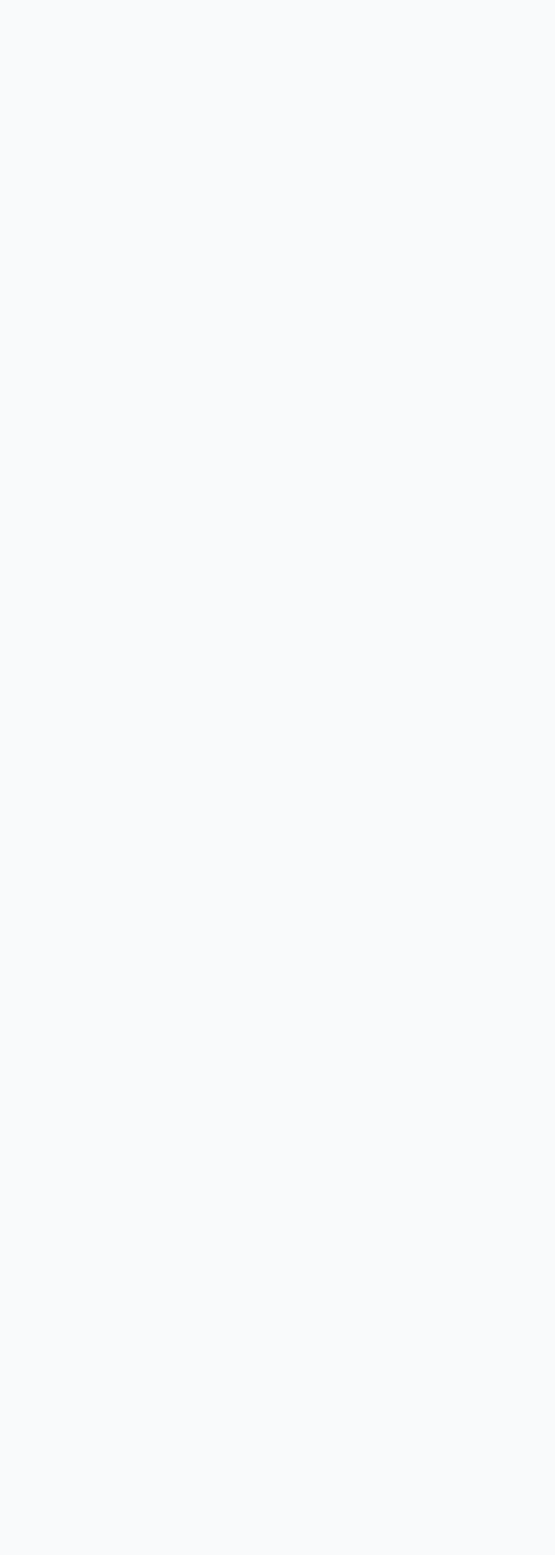
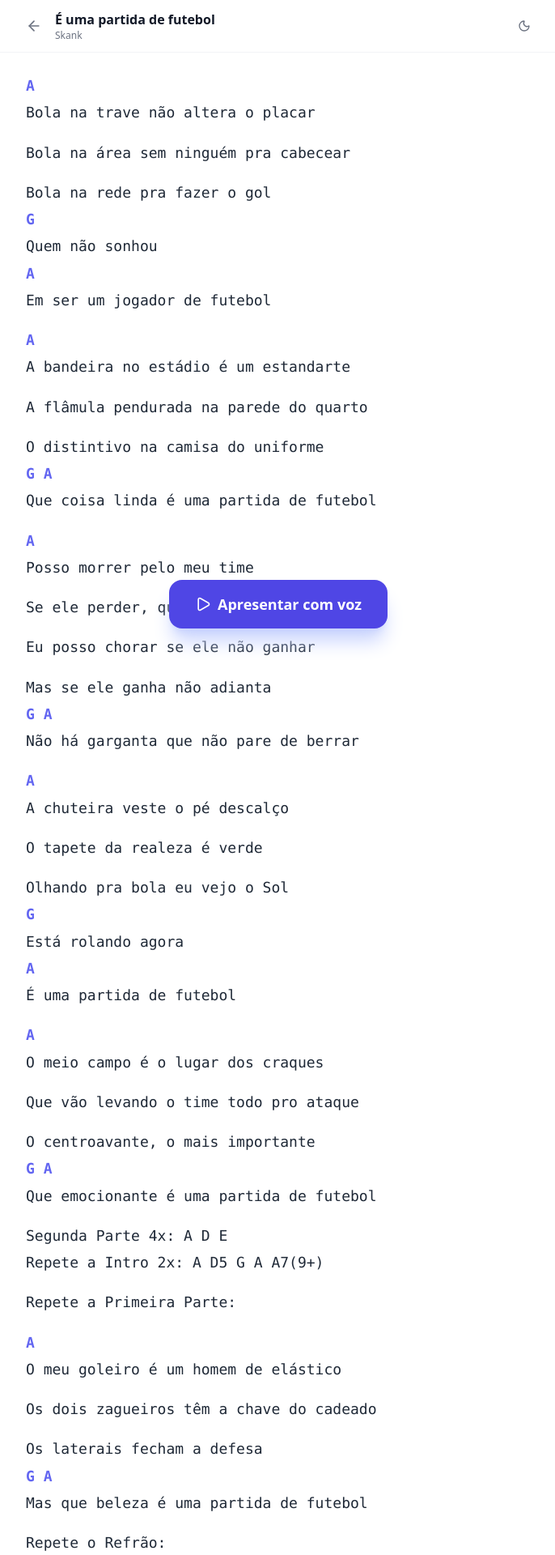
Before and after one commit to jboscodesign-82/teste, a Next.js app in the folder smart-cifra/: page /musicas/default-skank-futebol-001 in a window 1280 px wide. Before the commit this address had no page. Shown: the top 1920 px of the page at 81% size, without its empty margins (296-982 px from the left). Before the commit the page ends 800 px from the top, so only its background shows below. Built offline with nearby package versions, Linux system fonts and the light colour scheme.

Commit message:
Adiciona música padrão do Skank e oculta botão de adicionar
- Cria src/data/defaultSongs.ts com a cifra de 'É uma partida de futebol'
- getAllSongs() sempre inclui as músicas padrão para todos os usuários
- Remove botão 'Adicionar música' do estado vazio do SongList

```diff
--- a/smart-cifra/src/components/SongList.tsx
+++ b/smart-cifra/src/components/SongList.tsx
@@ -20,15 +20,8 @@ export default function SongList() {
           <Music className="w-8 h-8 text-indigo-500" />
         </div>
         <div>
-          <p className="text-lg font-medium text-gray-700 dark:text-gray-300">Nenhuma música ainda</p>
-          <p className="text-sm text-gray-500 dark:text-gray-400 mt-1">Adicione sua primeira cifra para começar</p>
+          <p className="text-lg font-medium text-gray-700 dark:text-gray-300">Nenhuma música disponível</p>
         </div>
-        <Link
-          href="/nova"
-          className="mt-2 rounded-xl bg-indigo-600 hover:bg-indigo-700 px-6 py-3 text-white font-medium transition-colors"
-        >
-          Adicionar música
-        </Link>
       </div>
     );
   }
--- /dev/null
+++ b/smart-cifra/src/data/defaultSongs.ts
@@ -0,0 +1,99 @@
+import type { Song } from "@/types";
+
+export const DEFAULT_SONGS: Song[] = [
+  {
+    id: "default-skank-futebol-001",
+    title: "É uma partida de futebol",
+    artist: "Skank",
+    createdAt: 0,
+    updatedAt: 0,
+    lyrics: `A
+Bola na trave não altera o placar
+
+Bola na área sem ninguém pra cabecear
+
+Bola na rede pra fazer o gol
+G
+Quem não sonhou
+A
+Em ser um jogador de futebol
+
+A
+A bandeira no estádio é um estandarte
+
+A flâmula pendurada na parede do quarto
+
+O distintivo na camisa do uniforme
+G A
+Que coisa linda é uma partida de futebol
+
+A
+Posso morrer pelo meu time
+
+Se ele perder, que dor, imenso crime
+
+Eu posso chorar se ele não ganhar
+
+Mas se ele ganha não adianta
+G A
+Não há garganta que não pare de berrar
+
+A
+A chuteira veste o pé descalço
+
+O tapete da realeza é verde
+
+Olhando pra bola eu vejo o Sol
+G
+Está rolando agora
+A
+É uma partida de futebol
+
+A
+O meio campo é o lugar dos craques
+
+Que vão levando o time todo pro ataque
+
+O centroavante, o mais importante
+G A
+Que emocionante é uma partida de futebol
+
+Segunda Parte 4x: A D E
+Repete a Intro 2x: A D5 G A A7(9+)
+
+Repete a Primeira Parte:
+
+A
+O meu goleiro é um homem de elástico
+
+Os dois zagueiros têm a chave do cadeado
+
+Os laterais fecham a defesa
+G A
+Mas que beleza é uma partida de futebol
+
+Repete o Refrão:
+
+A
+Bola na trave não altera o placar
+
+Bola na área sem ninguém pra cabecear
+
+Bola na rede pra fazer o gol
+G
+Quem não sonhou
+A
+Em ser um jogador de futebol
+
+Repete a Primeira Parte:
+
+A
+O meio campo é o lugar dos craques
+
+Que vão levando o time todo pro ataque
+
+O centroavante, o mais importante
+G A
+Que emocionante é uma partida de futebol`,
+  },
+];
--- a/smart-cifra/src/services/songStorage.ts
+++ b/smart-cifra/src/services/songStorage.ts
@@ -1,8 +1,9 @@
 import type { Song } from "@/types";
+import { DEFAULT_SONGS } from "@/data/defaultSongs";
 
 const STORAGE_KEY = "smart-cifra-songs";
 
-export function getAllSongs(): Song[] {
+function getUserSongs(): Song[] {
   if (typeof window === "undefined") return [];
   try {
     const raw = localStorage.getItem(STORAGE_KEY);
@@ -10,6 +11,13 @@ export function getAllSongs(): Song[] {
   } catch {
     return [];
   }
+}
+
+export function getAllSongs(): Song[] {
+  const userSongs = getUserSongs();
+  const defaultIds = new Set(DEFAULT_SONGS.map((s) => s.id));
+  const filtered = userSongs.filter((s) => !defaultIds.has(s.id));
+  return [...DEFAULT_SONGS, ...filtered];
 }
 
 export function getSongById(id: string): Song | null {
```
